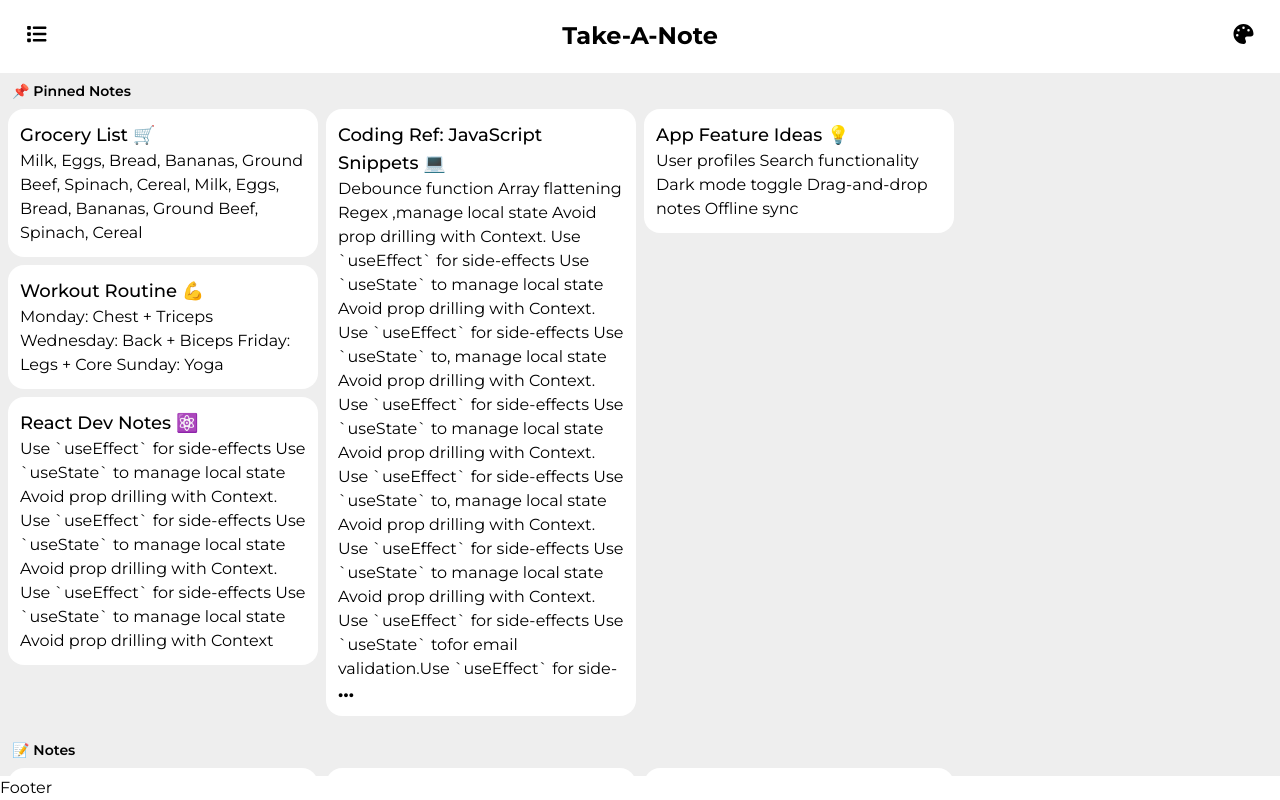
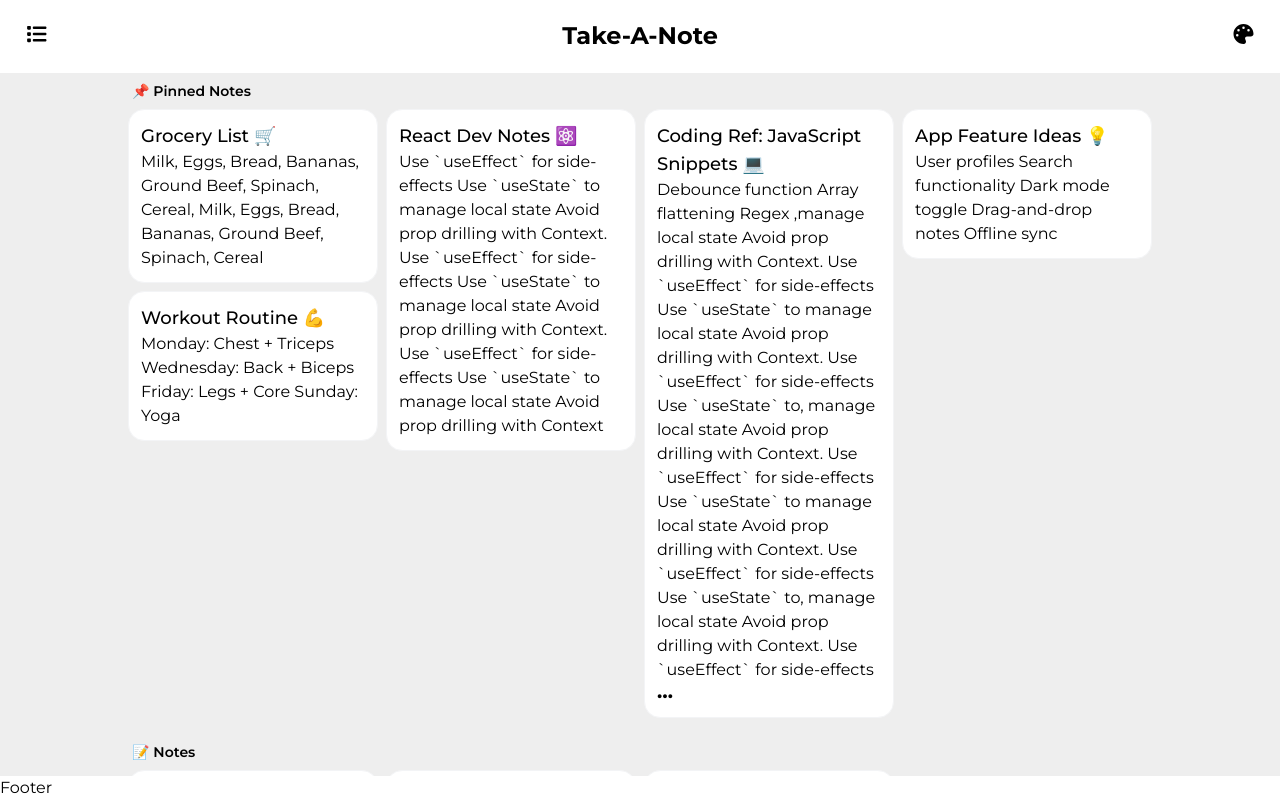
Before and after one commit to raisiglPeter/take-a-note-app, a React (Vite) app: page / in a window 1280 px wide. Built offline with nearby package versions, Linux system fonts and the light colour scheme.

Commit message:
fix Main margin, add Card border hover

```diff
--- a/src/layout/Main.jsx
+++ b/src/layout/Main.jsx
@@ -98,10 +98,10 @@ function Main({ twoColumns = true }) {
   const unpinnedNotes = notes.filter((note) => !note.pinned);
 
   return (
-    <main className="w-full p-2 bg-[var(--bg-mid)] grow overflow-y-auto mx-auto space-y-6">
+    <main className="w-full  p-2 bg-[var(--bg-mid)] grow overflow-y-auto mx-auto space-y-6">
       {/* Pinned Section */}
       {pinnedNotes.length > 0 && (
-        <section>
+        <section className="max-w-5xl mx-auto">
           <h2 className="text-sm font-semibold text-muted mb-2 px-1">
             📌 Pinned Notes
           </h2>
@@ -120,7 +120,7 @@ function Main({ twoColumns = true }) {
       )}
 
       {/* Unpinned Section */}
-      <section>
+      <section className="max-w-5xl mx-auto">
         <h2 className="text-sm font-semibold text-muted mb-2 px-1">📝 Notes</h2>
         <div
           className={`w-full ${
--- a/src/ui/Card.jsx
+++ b/src/ui/Card.jsx
@@ -11,7 +11,7 @@ function Card({ title, description, images = null }) {
   }, [description]);
 
   return (
-    <div className="bg-white w-full p-3 max-w-screen-md rounded-2xl pb-3 self-start">
+    <div className="bg-white w-full p-3 max-w-screen-md rounded-2xl pb-3 self-start cursor-pointer border border-gray-100 hover:border hover:border-gray-400">
       <div ref={contentRef} className="max-h-[555px] overflow-clip">
         <h1 className="text-lg font-medium line-clamp-3">{title}</h1>
         <p>{description}</p>
```
